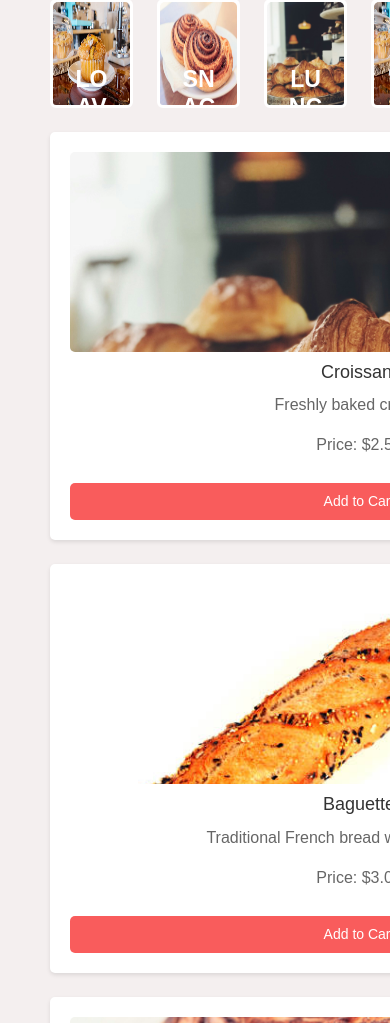
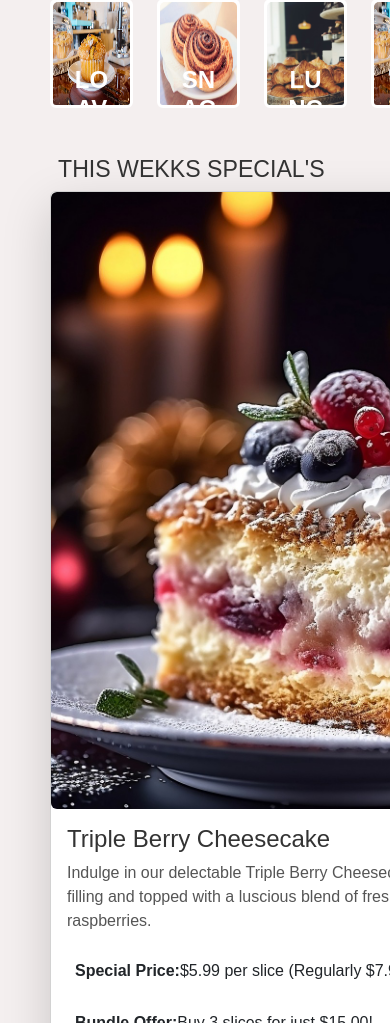
Before and after one commit to Shekhar-Mehla/Bakery-project, a React (Vite) app: page / in a window 390 px wide. Shown: the part 977-2000 px from the top of the page. Built offline with nearby package versions, Linux system fonts and the light colour scheme; the HTML template or start-up script is replaced by a standard one.

Commit message:
added the specail weekly component

```diff
--- a/src/App.css
+++ b/src/App.css
@@ -10,6 +10,7 @@ body {
   font-family: Arial, sans-serif;
   background-color: #f4efef;
   color: #333;
+  scroll-behavior: smooth;
 }
 
 .container {
@@ -32,6 +33,62 @@ body {
   display: flex;
   justify-content: center;
   align-items: center;
+}
+.special-deal {
+  padding: 20px;
+  background-color: #f9f9f9;
+  border-radius: 8px;
+  box-shadow: 0 4px 8px rgba(0, 0, 0, 0.1);
+  max-width: 800px;
+  margin: auto;
+}
+
+.special-deal h2 {
+  text-align: center;
+  color: #333;
+}
+
+.special-deal-content {
+  display: flex;
+  align-items: center;
+  gap: 20px;
+}
+
+.special-deal-image {
+  max-width: 300px;
+  border-radius: 8px;
+}
+
+.special-deal-details {
+  flex: 1;
+}
+
+.special-deal-pricing {
+  margin: 10px 0;
+}
+
+.cta-button {
+  background-color: #ff6347;
+  color: white;
+  padding: 10px 20px;
+  border: none;
+  border-radius: 5px;
+  cursor: pointer;
+  text-align: center;
+}
+
+.cta-button a {
+  color: white;
+  text-decoration: none;
+}
+
+.customer-reviews {
+  margin-top: 20px;
+}
+
+.review {
+  padding: 10px;
+  border-top: 1px solid #ddd;
 }
 
 .header nav ul li {
@@ -349,3 +406,278 @@ button {
 .card:hover img {
   transform: scale(1.1); /* Scale image on hover */
 }
+.special-deal-container {
+  max-width: 1200px;
+  margin: auto;
+  padding: 20px;
+  background-color: #ffffff;
+  border-radius: 10px;
+  box-shadow: 0 8px 16px rgba(0, 0, 0, 0.1);
+}
+
+.special-deal-title {
+  text-align: center;
+  color: #333;
+  font-size: 2rem;
+  margin-bottom: 20px;
+}
+
+.special-deal-content {
+  display: flex;
+  flex-direction: column;
+  gap: 20px;
+  align-items: center;
+}
+
+.special-deal-image-container {
+  overflow: hidden;
+  border-radius: 10px;
+  width: 100%;
+  max-width: 600px;
+}
+
+.special-deal-image {
+  width: 100%;
+  height: auto;
+  display: block;
+}
+
+.special-deal-info {
+  text-align: center;
+  color: #555;
+}
+
+.special-deal-name {
+  font-size: 1.5rem;
+  margin: 10px 0;
+}
+
+.special-deal-description {
+  font-size: 1rem;
+  margin: 10px 0;
+}
+
+.special-deal-pricing {
+  margin: 20px 0;
+}
+
+.icon {
+  color: #ff6347;
+  margin-right: 8px;
+}
+
+.cta-button {
+  display: inline-block;
+  background-color: #ff6347;
+  color: white;
+  padding: 12px 24px;
+  border-radius: 5px;
+  text-decoration: none;
+  font-size: 1rem;
+  margin-top: 20px;
+  transition: background-color 0.3s ease;
+}
+
+.cta-button:hover {
+  background-color: #e55347;
+}
+
+.customer-reviews {
+  margin-top: 20px;
+  text-align: left;
+}
+
+.review {
+  padding: 10px;
+  border-top: 1px solid #ddd;
+}
+
+.review p {
+  margin: 5px 0;
+}
+
+.review strong {
+  color: #333;
+}
+/* SpecialDeal.css */
+.card-title {
+  font-size: 1.5rem;
+  color: #333;
+}
+
+.card-text {
+  font-size: 1rem;
+  color: #555;
+}
+
+.btn-danger {
+  background-color: #ff6347;
+  border-color: #ff6347;
+}
+
+.btn-danger:hover {
+  background-color: #e55347;
+  border-color: #e55347;
+}
+
+.list-unstyled {
+  margin: 0;
+  padding: 0;
+}
+
+.list-unstyled li {
+  font-size: 1rem;
+}
+/* SpecialDeal.css */
+.card {
+  transition: box-shadow 0.3s ease;
+}
+
+.card:hover {
+  box-shadow: 0 12px 24px rgba(0, 0, 0, 0.2);
+}
+
+.card-title {
+  font-size: 1.5rem;
+  color: #333;
+  transition: color 0.3s ease;
+}
+
+.card-title:hover {
+  color: #ff6347; /* Change title color on hover */
+}
+
+.card-text {
+  font-size: 1rem;
+  color: #555;
+  transition: color 0.3s ease;
+}
+
+.card-text:hover {
+  color: #333; /* Change text color on hover */
+}
+
+.list-unstyled {
+  margin: 0;
+  padding: 0;
+}
+
+.list-unstyled li {
+  font-size: 1rem;
+  display: flex;
+  align-items: center;
+  padding: 10px 0;
+  transition: background-color 0.3s ease;
+}
+
+.list-unstyled li:hover {
+  background-color: #f8f9fa; /* Light background on hover */
+}
+
+.icon {
+  color: #ff6347;
+  margin-right: 10px;
+}
+
+.btn-danger {
+  background-color: #ff6347;
+  border-color: #ff6347;
+  transition: background-color 0.3s ease, border-color 0.3s ease;
+}
+
+.btn-danger:hover {
+  background-color: #e55347;
+  border-color: #e55347;
+}
+
+.customer-reviews {
+  margin-top: 20px;
+  text-align: left;
+}
+
+.review {
+  padding: 10px;
+  border-top: 1px solid #ddd;
+}
+
+.review p {
+  margin: 5px 0;
+}
+
+.review strong {
+  color: #333;
+}
+/* SpecialDeal.css */
+.card {
+  transition: box-shadow 0.3s ease;
+  overflow: hidden; /* Ensure that overflow does not affect other elements */
+}
+
+.card:hover {
+  box-shadow: 0 12px 24px rgba(0, 0, 0, 0.2);
+}
+
+.card-title {
+  font-size: 1.5rem;
+  color: #333;
+}
+
+.card-text {
+  font-size: 1rem;
+  color: #555;
+}
+
+.list-unstyled {
+  margin: 0;
+  padding: 0;
+}
+
+.list-unstyled li {
+  font-size: 1rem;
+  display: flex;
+  align-items: center;
+  padding: 10px 0;
+}
+
+.icon {
+  color: #ff6347;
+  margin-right: 10px;
+}
+
+.btn-danger {
+  background-color: #ff6347;
+  border-color: #ff6347;
+  transition: background-color 0.3s ease, border-color 0.3s ease;
+}
+
+.btn-danger:hover {
+  background-color: #e55347;
+  border-color: #e55347;
+}
+
+.customer-reviews {
+  margin-top: 20px;
+  text-align: left;
+}
+
+.review {
+  padding: 10px;
+  border-top: 1px solid #ddd;
+}
+
+.review p {
+  margin: 5px 0;
+}
+
+.review strong {
+  color: #333;
+}
+
+/* Image scaling on hover */
+.img-fluid {
+  transition: transform 0.3s ease;
+}
+
+.card:hover .img-fluid {
+  transform: scale(1.05); /* Slightly scale the image */
+}
--- a/src/App.jsx
+++ b/src/App.jsx
@@ -16,7 +16,7 @@ import baguette from "./assets/baguette.jpg";
 import macaron from "./assets/macaron.jpg";
 import Cinnamon_Roll from "./assets/Cinnamon_Roll.jpg";
 import blueberry_muffin from "./assets/blueberryMuffin.jpg";
-
+import cheesecake from "./assets/cheesecake.jpg";
 
 const App = () => {
   const [cartItems, setCartItems] = useState([]);
@@ -71,8 +71,33 @@ const App = () => {
 
     // Add more products as needed
   ];
+  const specialDealData = {
+    name: "Triple Berry Cheesecake",
+    image: cheesecake,
+    description:
+      "Indulge in our delectable Triple Berry Cheesecake, made with a creamy, velvety filling and topped with a luscious blend of fresh strawberries, blueberries, and raspberries.",
+    specialPrice: "$5.99 per slice (Regularly $7.99)",
+    bundleOffer: "Buy 3 slices for just $15.00!",
+    availability: "August 1st - August 7th",
+    redeemInstructions:
+      "In-Store: Mention this special at checkout. Online: Use promo code BERRYDELIGHT at checkout.",
+    orderLink: "https://your-bakery-shop.com/order",
+    reviews: [
+      {
+        name: "Jane D.",
+        text: "The best cheesecake I've ever had! The berry topping is fantastic.",
+        rating: 5,
+      },
+      {
+        name: "Mark T.",
+        text: "Perfect blend of sweetness and tartness. Will definitely order again.",
+        rating: 4,
+      },
+    ],
+  };
 
   const [productsList, setProductList] = useState(products);
+  const [specialDeals, setSpecialDeals] = useState(specialDealData);
 
   // Function to add items to cart
   const CardItems = (id) => {
@@ -88,8 +113,11 @@ const App = () => {
         <Route
           path="/"
           element={
-            <BakeryShop productsList={productsList} CardItems={CardItems} />
-
+            <BakeryShop
+              productsList={productsList}
+              specialDeals={specialDeals}
+              CardItems={CardItems}
+            />
           }
         />
         <Route
--- a/src/components/BakeryShop.jsx
+++ b/src/components/BakeryShop.jsx
@@ -5,14 +5,17 @@ import Products from "./Products";
 import Layout from "./Layout";
 import HeroSection from "./HeroSection";
 import ProducstByCatogries from "./ProducstByCatogries";
+import SpecialDeal from "./SpecialDeal";
 
-const BakeryShop = ({ productsList, CardItems }) => {
+const BakeryShop = ({ productsList, CardItems, specialDeals }) => {
   return (
     <Layout>
       <HeroSection></HeroSection>
       <ProducstByCatogries></ProducstByCatogries>
+      <SpecialDeal item={specialDeals}></SpecialDeal>
 
       <div className="container">
+        <h3>TOP PICKS</h3>
         <div className="row">
           {productsList && productsList.length > 0 ? (
             productsList.map((product) => (
--- /dev/null
+++ b/src/components/SpecialDeal.jsx
@@ -0,0 +1,66 @@
+// SpecialDeal.js
+import React from "react";
+
+const SpecialDeal = ({ item }) => {
+  return (
+    <div className="container my-5">
+      <h3 className="m-2">THIS WEKKS SPECIAL'S</h3>
+      <div className="card shadow-lg">
+        <div className="row g-0">
+          <div className="col-md-6">
+            <img
+              src={item.image}
+              alt={item.name}
+              className="img-fluid rounded-start"
+            />
+          </div>
+          <div className="col-md-6">
+            <div className="card-body">
+              <h2 className="card-title">{item.name}</h2>
+              <p className="card-text">{item.description}</p>
+              <ul className="list-unstyled">
+                <li className="d-flex align-items-center mb-2">
+                  <i className="bi bi-tag me-2"></i>
+                  <strong>Special Price:</strong> {item.specialPrice}
+                </li>
+                <li className="d-flex align-items-center mb-2">
+                  <i className="bi bi-gift me-2"></i>
+                  <strong>Bundle Offer:</strong> {item.bundleOffer}
+                </li>
+                <li className="d-flex align-items-center mb-2">
+                  <i className="bi bi-calendar me-2"></i>
+                  <strong>Availability:</strong> {item.availability}
+                </li>
+                <li className="d-flex align-items-center mb-2">
+                  <i className="bi bi-credit-card me-2"></i>
+                  <strong>How to Redeem:</strong> {item.redeemInstructions}
+                </li>
+              </ul>
+              <a
+                href={item.orderLink}
+                className="btn btn-danger mt-3"
+                target="_blank"
+                rel="noopener noreferrer"
+              >
+                Order Now
+              </a>
+              <div className="mt-4">
+                <h4>Customer Reviews:</h4>
+                {item.reviews.map((review, index) => (
+                  <div key={index} className="border-top pt-2 mt-2">
+                    <p>
+                      <strong>{review.name}:</strong> {review.text}
+                    </p>
+                    <p>Rating: {review.rating} stars</p>
+                  </div>
+                ))}
+              </div>
+            </div>
+          </div>
+        </div>
+      </div>
+    </div>
+  );
+};
+
+export default SpecialDeal;
```
Also changed, not shown: src/assets/cheesecake.jpg (added).
